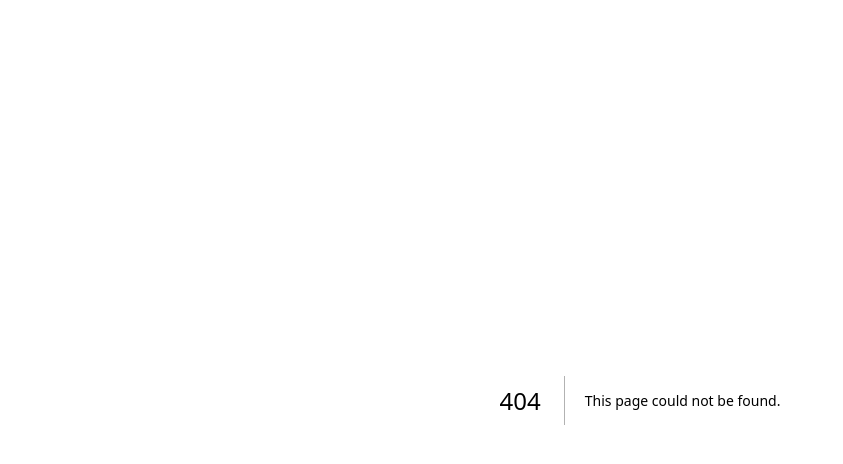
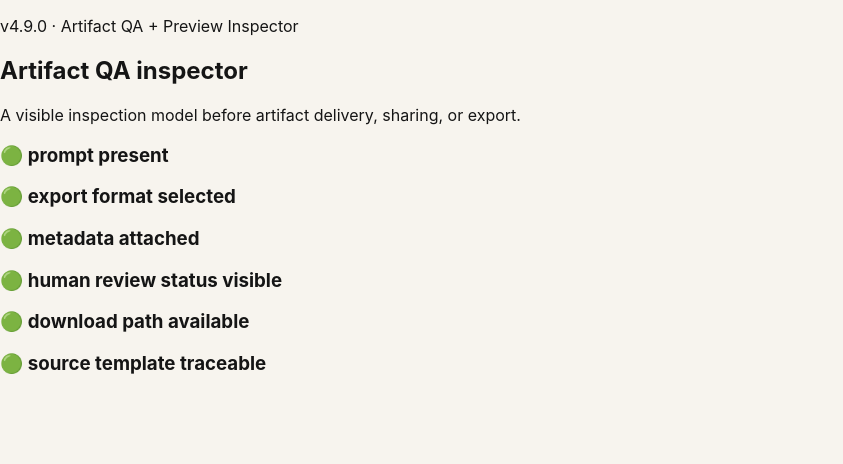
Before and after one commit to kolundzic/andyai-visual-studio, a Next.js app: page /artifact-qa-inspector in a window 1280 px wide. Before the commit this address had no page. Shown: the top 464 px of the page, without its empty margins (0-843 px from the left). Built offline with nearby package versions, Linux system fonts and the light colour scheme.

Commit message:
v4.9.0 Artifact QA and Preview Inspector

```diff
--- /dev/null
+++ b/app/artifact-qa-inspector/page.tsx
@@ -0,0 +1,5 @@
+import ArtifactQaInspector from "../../components/ArtifactQaInspector";
+
+export default function ArtifactQaInspectorPage() {
+  return <ArtifactQaInspector />;
+}
--- /dev/null
+++ b/components/ArtifactQaInspector.tsx
@@ -0,0 +1,14 @@
+import { artifactQaChecks } from "../lib/artifact-qa-inspector";
+
+export default function ArtifactQaInspector() {
+  return (
+    <section className="studio-panel">
+      <p className="eyebrow">v4.9.0 · Artifact QA + Preview Inspector</p>
+      <h1>Artifact QA inspector</h1>
+      <p className="muted">A visible inspection model before artifact delivery, sharing, or export.</p>
+      <div className="grid two">
+        {artifactQaChecks.map((check) => <article className="card" key={check}><h3>🟢 {check}</h3></article>)}
+      </div>
+    </section>
+  );
+}
--- /dev/null
+++ b/lib/artifact-qa-inspector.ts
@@ -0,0 +1,8 @@
+export const artifactQaChecks = [
+  "prompt present",
+  "export format selected",
+  "metadata attached",
+  "human review status visible",
+  "download path available",
+  "source template traceable",
+];
```
Also changed, not shown: 3 other files (tests, documents, lock files or other folders).
